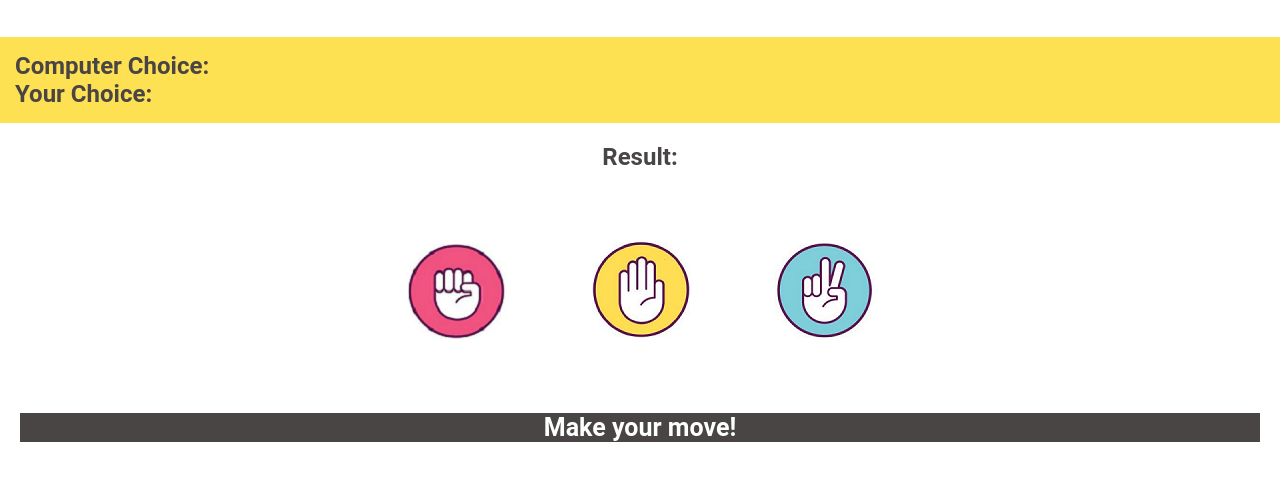
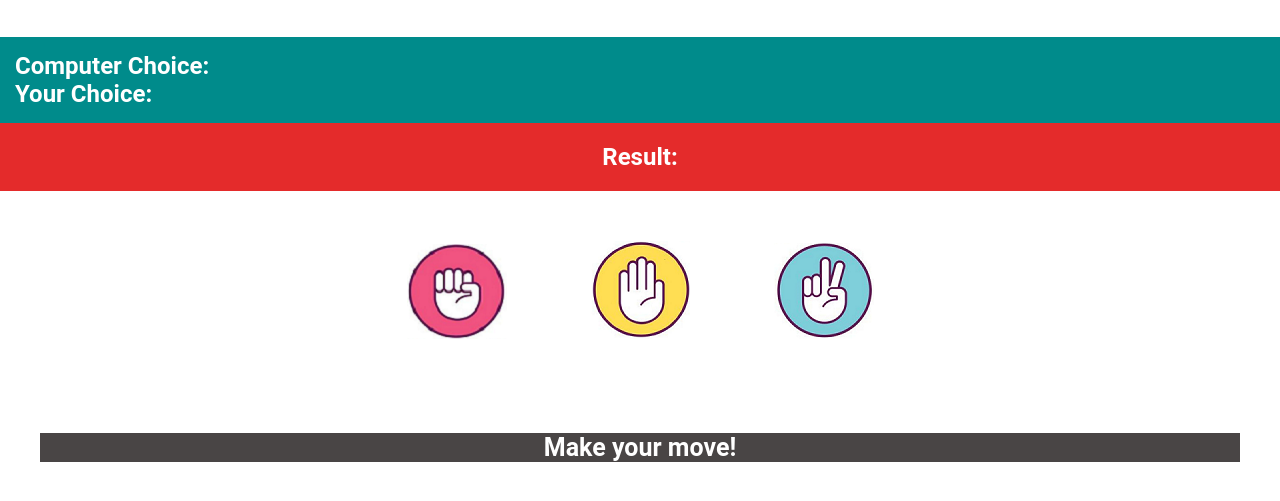
Before and after one commit to magz-dev/javascript-game, a plain HTML site: page index.html in a window 1280 px wide. Shown: the part 81-582 px from the top of the page. Drawn offline with Linux system fonts and the light colour scheme.

Commit message:
add red background to result area

```diff
--- a/assets/style.css
+++ b/assets/style.css
@@ -15,20 +15,21 @@ h1 {
 
 h2, p {
     font-family: 'Roboto', sans-serif;
-    color: rgb(73, 69, 69);
+    color:white;
 
 }
 
 .game-area {
-    background-color: rgb(254, 225, 82);
-
+    background-color:darkcyan;
     padding: 15px;
+    color: white;
 }
 
 
 .result-area {
     text-align: center;
     padding: 20px;;
+    background: rgb(228, 43, 43);
 
 }
 
@@ -49,9 +50,9 @@ h2, p {
 
 #message {
     font-size: 25px;
+    text-align: center;
     font-weight: bold;
-    text-align: center;
-    margin: 20px;
+    margin: 40px;
     background:  rgb(73, 69, 69);
-    color: white;
+
 }
```
Also changed, not shown: index.html (+2 -1 lines).
